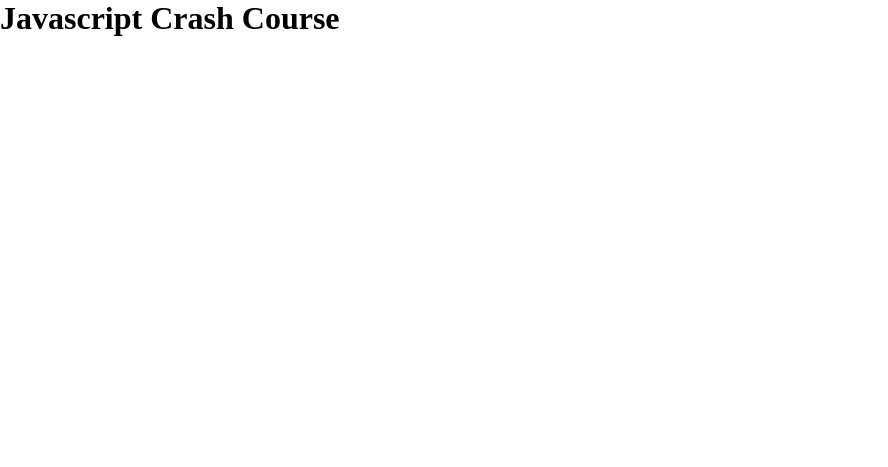
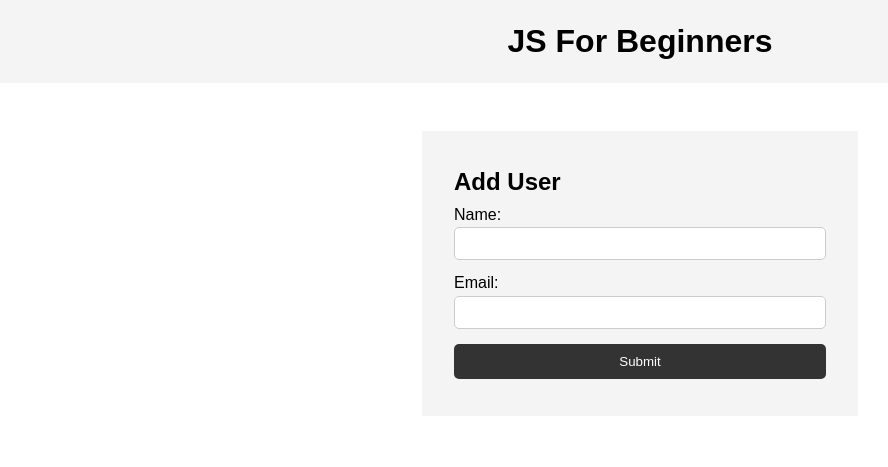
Before and after one commit to Arbaz-20/Javascript-course, a plain HTML site: page index.html in a window 1280 px wide. Shown: the whole page, without its empty margins (0-888 px from the left). Drawn offline with Linux system fonts and the light colour scheme.

Commit message:
javascript form example

```diff
--- a/css/index.css
+++ b/css/index.css
@@ -1,5 +1,77 @@
-*{
+* {
     margin: 0;
     padding: 0;
     box-sizing: border-box;
-}
+  }
+
+  body {
+    font-family: Arial, Helvetica, sans-serif;
+    line-height: 1.6;
+  }
+
+  ul {
+    list-style: none;
+  }
+
+  ul li {
+    padding: 5px;
+    background: #f4f4f4;
+    margin: 5px 0;
+  }
+
+  header {
+    background: #f4f4f4;
+    padding: 1rem;
+    text-align: center;
+  }
+
+  .container {
+    margin: auto;
+    width: 500px;
+    overflow: auto;
+    padding: 3rem 2rem;
+  }
+
+  #my-form {
+    padding: 2rem;
+    background: #f4f4f4;
+  }
+
+  #my-form label {
+    display: block;
+  }
+
+  #my-form input[type='text'] {
+    width: 100%;
+    padding: 8px;
+    margin-bottom: 10px;
+    border-radius: 5px;
+    border: 1px solid #ccc;
+  }
+
+  .btn {
+    display: block;
+    width: 100%;
+    padding: 10px 15px;
+    border: 0;
+    background: #333;
+    color: #fff;
+    border-radius: 5px;
+    margin: 5px 0;
+  }
+
+  .btn:hover {
+    background: #444;
+  }
+
+  .bg-dark {
+    background: #333;
+    color: #fff;
+  }
+
+  .error {
+    background: orangered;
+    color: #fff;
+    padding: 5px;
+    margin: 5px;
+  }
--- a/index.html
+++ b/index.html
@@ -2,19 +2,44 @@
 <html lang="en">
 
 <head>
-    <meta charset="UTF-8">
-    <meta http-equiv="X-UA-Compatible" content="IE=edge">
-    <meta name="viewport" content="width=device-width, initial-scale=1.0">
-    <title>Javascript</title>
-    <link rel="stylesheet" href="/css/index.css">
+    <meta charset="UTF-8" />
+    <meta name="viewport" content="width=device-width, initial-scale=1.0" />
+    <meta http-equiv="X-UA-Compatible" content="ie=edge" />
+    <title>JS For Beginners</title>
+    <link rel="stylesheet" href="css/index.css">
 </head>
 
 <body>
     <header>
-        <h1>Javascript Crash Course</h1>
+        <h1>JS For Beginners</h1>
     </header>
 
-    <script src="/js/index.js"></script>
+    <section class="container">
+        <form id="my-form">
+            <h1>Add User</h1>
+            <div class="msg"></div>
+            <div>
+                <label for="name">Name:</label>
+                <input type="text" id="name">
+            </div>
+            <div>
+                <label for="email">Email:</label>
+                <input type="text" id="email">
+            </div>
+            <input class="btn" type="submit" value="Submit">
+        </form>
+
+        <ul id="users"></ul>
+
+        <!-- <ul class="items">
+        <li class="item">Item 1</li>
+        <li class="item">Item 2</li>
+        <li class="item">Item 3</li>
+      </ul> -->
+    </section>
+
+
+    <script src="main.js"></script>
 </body>
 
 </html>
--- a/js/index.js
+++ b/js/index.js
@@ -320,3 +320,5 @@ const persons2 = new persons('imran','sayyed','18-dec-2003');
 
 console.log(persons1.getfullnames());
 console.log(persons2.getbirthyears());
+
+//Javascript DOM(Document Object Model)
```
